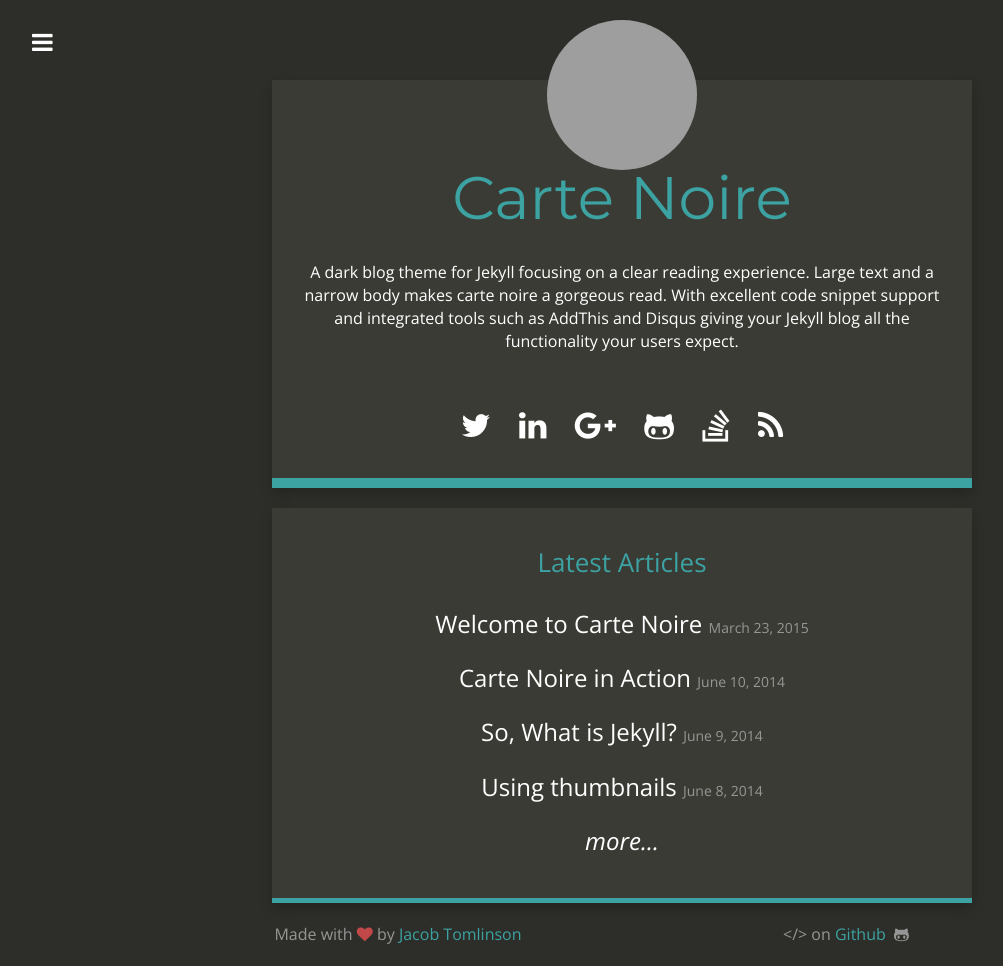
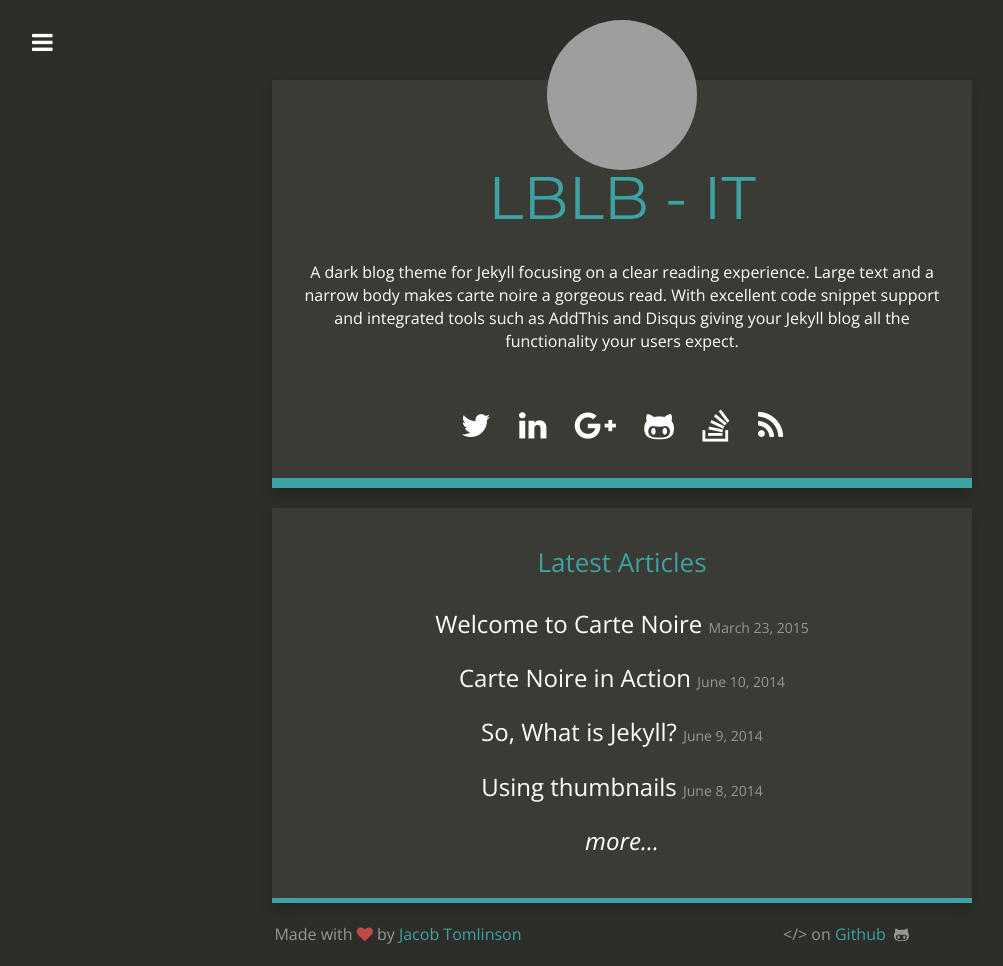
Before and after one commit to eski1337/lblb-it-ffd00, a Jekyll site: the page built from index.html, in a window 1280 px wide. Shown: the whole page, without its empty margins (18-1021 px from the left). Built offline with Jekyll 4.4.1, drawn with Linux system fonts in a browser that asks for light colours; nearby versions of some CDN libraries; grey boxes are pictures that could not be loaded.

Commit message:
_config.yml: changed

```diff
--- a/_config.yml
+++ b/_config.yml
@@ -1,4 +1,4 @@
-title: Carte Noire
+title: LBLB - IT
 email: jacob@jacobtomlinson.co.uk
 description: A dark blog theme for Jekyll.
 baseurl: ''
```
